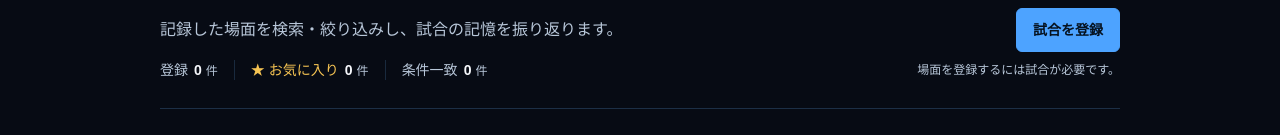
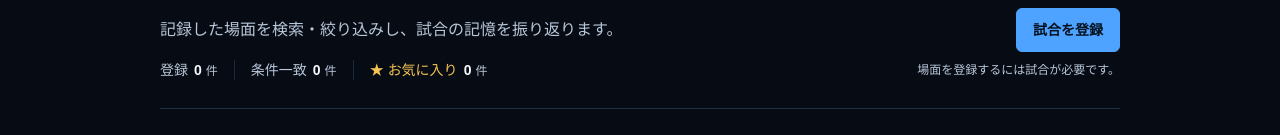
Before and after one commit to seiya-matsuoka/football-moment-archive, a Next.js app: page /moments in a window 1280 px wide. Shown: the part 170-305 px from the top of the page. Built offline with nearby package versions, Linux system fonts and the light colour scheme; no server answers; the database is empty.

Commit message:
feat: 場面一覧のページヘッダーの表示を編集

```diff
--- a/src/app/moments/page.tsx
+++ b/src/app/moments/page.tsx
@@ -76,6 +76,13 @@ export default async function MomentsPage({ searchParams }: MomentsPageProps) {
         </dd>
       </div>
       <div className="border-border/50 flex items-baseline gap-1.5 sm:border-l sm:pl-4">
+        <dt className="text-muted">条件一致</dt>
+        <dd className="text-text font-semibold tabular-nums">
+          {filteredMomentCount}
+          <span className="text-muted ml-1 text-xs font-normal">件</span>
+        </dd>
+      </div>
+      <div className="border-border/50 flex items-baseline gap-1.5 sm:border-l sm:pl-4">
         <dt className="text-favorite font-medium">
           <span aria-hidden="true" className="mr-1">
             ★
@@ -84,13 +91,6 @@ export default async function MomentsPage({ searchParams }: MomentsPageProps) {
         </dt>
         <dd className="text-text font-semibold tabular-nums">
           {favoriteMomentCount}
-          <span className="text-muted ml-1 text-xs font-normal">件</span>
-        </dd>
-      </div>
-      <div className="border-border/50 flex items-baseline gap-1.5 sm:border-l sm:pl-4">
-        <dt className="text-muted">条件一致</dt>
-        <dd className="text-text font-semibold tabular-nums">
-          {filteredMomentCount}
           <span className="text-muted ml-1 text-xs font-normal">件</span>
         </dd>
       </div>
```
